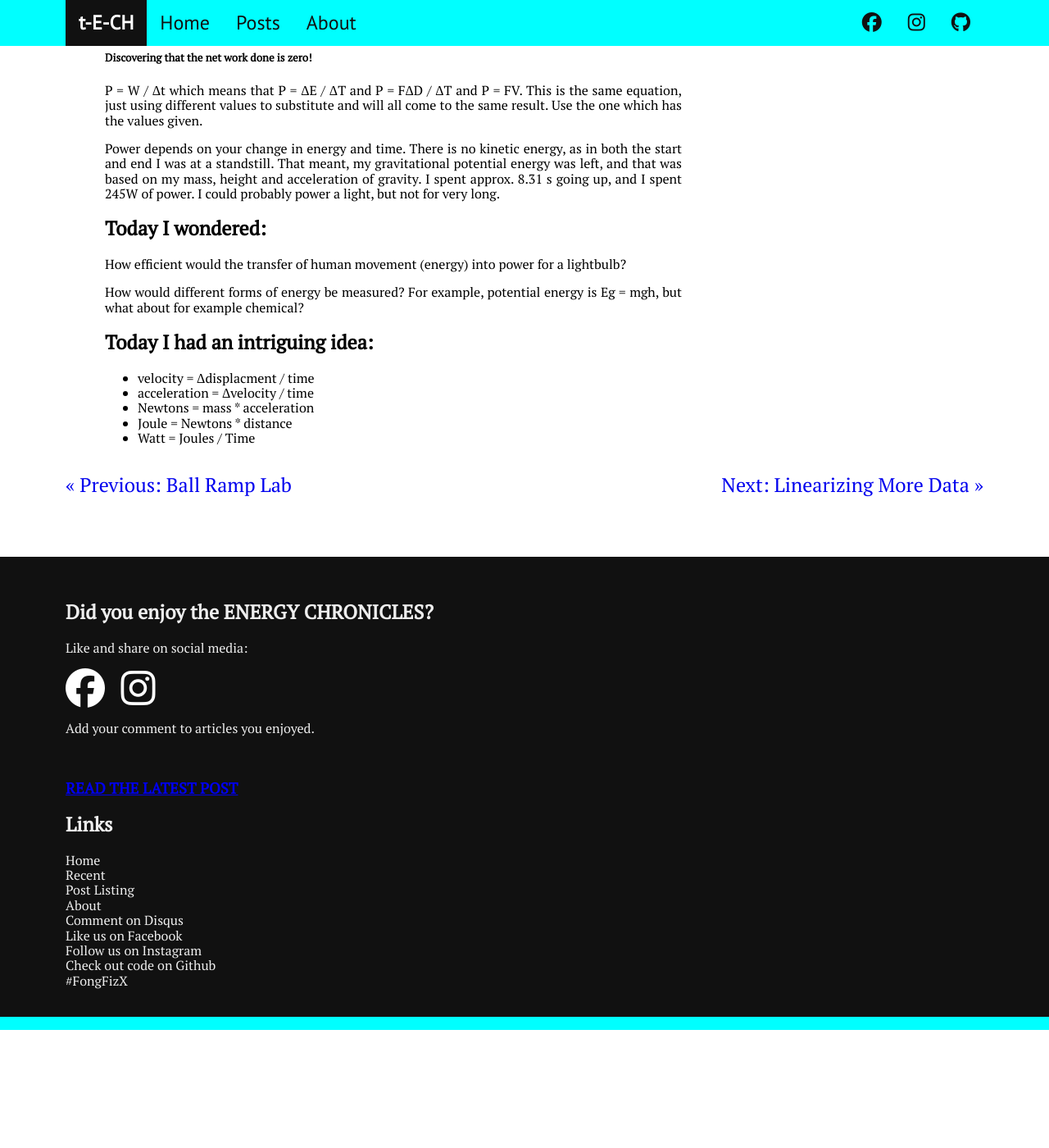
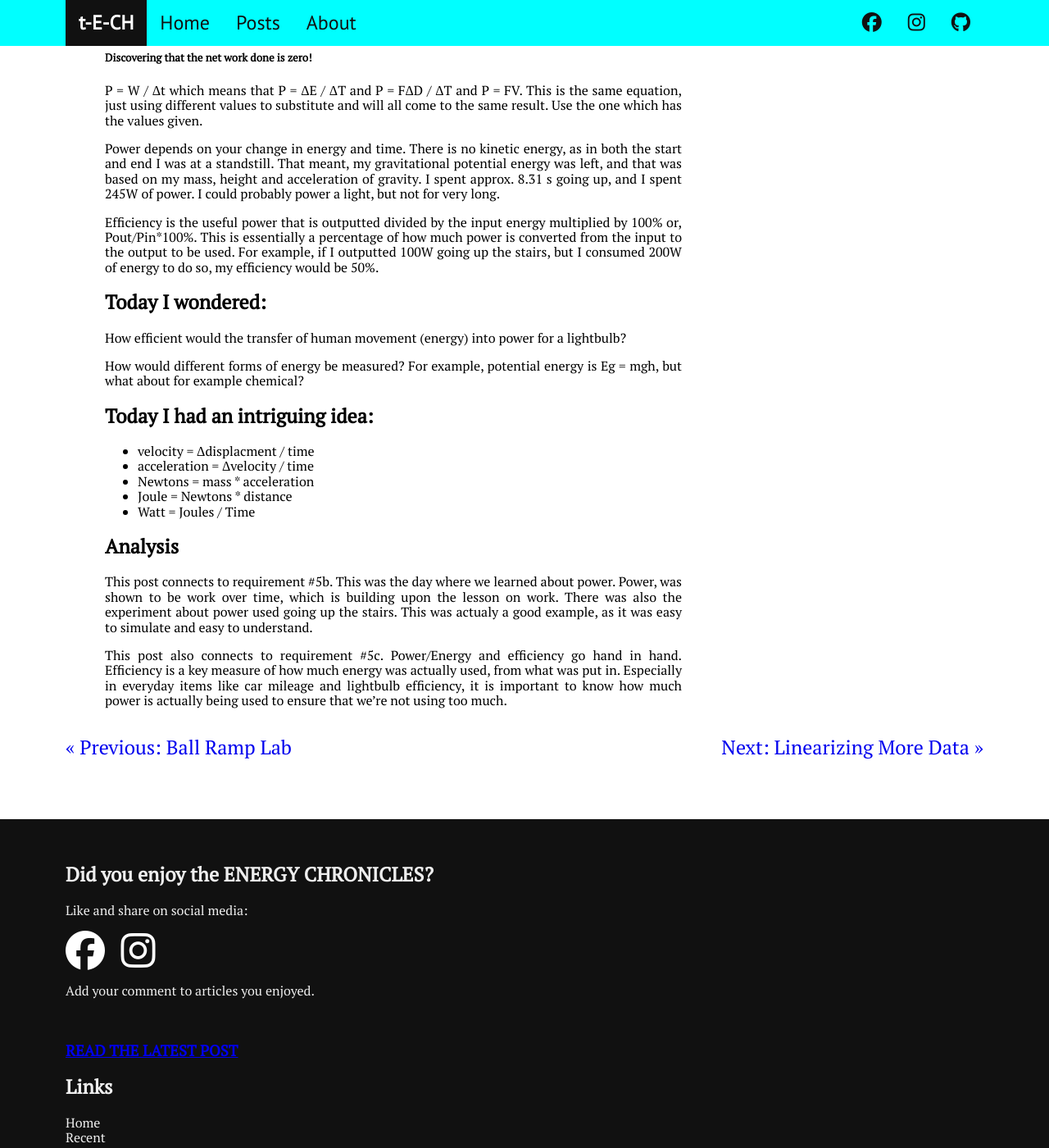
Before and after one commit to heliotrope3n/the-energy-chronicles, a Jekyll site: the page built from _posts/2017-11-30-Power.md, in a window 1280 px wide and 1400 px high, scrolled down 975 px. Shown: the whole window at 82% size. Built offline with Jekyll 4.4.1, drawn with Linux system fonts in a browser that asks for light colours; nearby versions of some CDN libraries; comment, search, counter and statistics services are not loaded; before the commit the page ends 2231 px from its top, so only the background shows below that.

Commit message:
more analysis

```diff
--- a/_posts/2017-11-30-Power.md
+++ b/_posts/2017-11-30-Power.md
@@ -19,6 +19,8 @@ P = W / &Delta;t which means that P = &Delta;E / &Delta;T and P = F&Delta;D / &D
 
 Power depends on your change in energy and time. There is no kinetic energy, as in both the start and end I was at a standstill. That meant, my gravitational potential energy was left, and that was based on my mass, height and acceleration of gravity. I spent approx. 8.31 s going up, and I spent 245W of power. I could probably power a light, but not for very long.
 
+Efficiency is the useful power that is outputted divided by the input energy multiplied by 100% or, Pout/Pin*100%. This is essentially a percentage of how much power is converted from the input to the output to be used.  For example, if I outputted 100W going up the stairs, but I consumed 200W of energy to do so, my efficiency would be 50%.
+
 ## Today I wondered:
 
 How efficient would the transfer of human movement (energy) into power for a lightbulb?
@@ -32,3 +34,9 @@ How would different forms of energy be measured? For example, potential energy i
 - Newtons = mass * acceleration
 - Joule = Newtons * distance
 - Watt = Joules / Time
+
+## Analysis
+
+This post connects to requirement #5b. This was the day where we learned about power. Power, was shown to be work over time, which is building upon the lesson on work. There was also the experiment about power used going up the stairs. This was actualy a good example, as it was easy to simulate and easy to understand.
+
+This post also connects to requirement #5c. Power/Energy and efficiency go hand in hand. Efficiency is a key measure of how  much energy was actually used, from what was put in. Especially in everyday items like car mileage and lightbulb efficiency, it is important to know how much power is actually being used to ensure that we're not using too much.
```
Also changed, not shown: _posts/2017-11-23-Im-Working-Very-Hard.md (+4 -0 lines).
